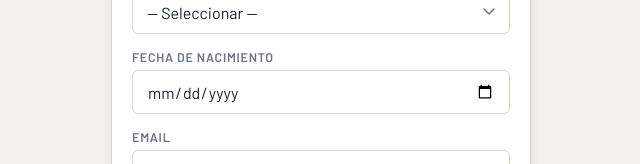
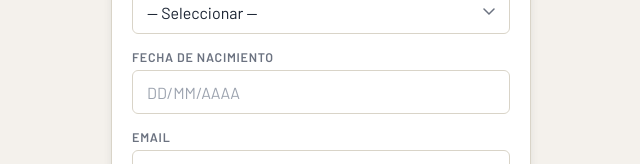
Before and after one commit to FranCalderon67/ShootEventsManager, a React (Create React App) app in the folder frontend/: page /login in a window 1280 px wide. Both pictures are taken after a click on the button "Registrarse". Shown: the part 383-547 px from the top of the page, without its empty margins (319-959 px from the left). Built offline with nearby package versions, Linux system fonts and the light colour scheme; no server answers; a web font is replaced by a local one.

Commit message:
modifico creacion de etapas

```diff
--- a/frontend/public/sw.js
+++ b/frontend/public/sw.js
@@ -1,4 +1,4 @@
-const CACHE_NAME = 'tirosport-v1';
+const CACHE_NAME = 'doubletap-v1';
 const urlsToCache = ['/', '/index.html'];
 
 self.addEventListener('install', event => {
--- a/frontend/src/components/ScoreEntry.js
+++ b/frontend/src/components/ScoreEntry.js
@@ -105,7 +105,7 @@ function DQModal({ onConfirm, onCancel }) {
   );
 }
 
-export default function ScoreEntry({ shooters, scoredShooterIds = [], dqShooterIds = [], stageId, onSave, saving, impactosPuntuables = 0 }) {
+export default function ScoreEntry({ shooters, scoredShooterIds = [], dqShooterIds = [], stageId, stageName = '', stageIndex = 0, onSave, saving, impactosPuntuables = 0 }) {
   const [selectedShooter, setSelectedShooter] = useState('');
   const [a, setA] = useState(0);
   const [metal, setMetal] = useState(0);
@@ -193,6 +193,40 @@ export default function ScoreEntry({ shooters, scoredShooterIds = [], dqShooterI
       )}
 
       <div>
+        {/* Stage name banner */}
+        {stageName && (() => {
+          const colors = [
+            { bg: '#1e3a5f', sub: '#93c5fd' },
+            { bg: '#14532d', sub: '#86efac' },
+            { bg: '#4a1d96', sub: '#c4b5fd' },
+            { bg: '#7c2d12', sub: '#fdba74' },
+            { bg: '#164e63', sub: '#67e8f9' },
+            { bg: '#713f12', sub: '#fde68a' },
+            { bg: '#881337', sub: '#fda4af' },
+            { bg: '#1f2937', sub: '#d1d5db' },
+          ];
+          const c = colors[stageIndex % colors.length];
+          return (
+            <div style={{
+              background: c.bg,
+              borderRadius: 'var(--radius)',
+              padding: '0.875rem 1.25rem',
+              marginBottom: '1rem',
+              display: 'flex', alignItems: 'center', gap: '0.75rem',
+            }}>
+              <span style={{ fontSize: '1.25rem' }}>🎯</span>
+              <div>
+                <div style={{ fontSize: '0.7rem', textTransform: 'uppercase', letterSpacing: '0.08em', color: c.sub, fontWeight: 700, marginBottom: '0.15rem' }}>
+                  Etapa activa
+                </div>
+                <div style={{ fontSize: '1.25rem', fontWeight: 900, color: '#fff', letterSpacing: '-0.01em' }}>
+                  {stageName}
+                </div>
+              </div>
+            </div>
+          );
+        })()}
+
         {/* Shooter selector */}
         <div className="shooter-selector">
           <label className="form-label">Tirador</label>
--- a/frontend/src/pages/EventDetail.js
+++ b/frontend/src/pages/EventDetail.js
@@ -370,7 +370,7 @@ export default function EventDetail() {
             </div>
             {(editingStage.cartones || editingStage.metales) ? (
               <div style={{ fontSize: '0.8rem', color: 'var(--text-muted)', marginBottom: '1rem' }}>
-                Impactos puntuables: <strong style={{ color: 'var(--primary)' }}>{(parseInt(editingStage.cartones)||0)*2 + (parseInt(editingStage.metales)||0)}</strong>
+                Impactos puntuables: <strong style={{ color: 'var(--primary)' }}>{(parseInt(editingStage.cartones) || 0) * 2 + (parseInt(editingStage.metales) || 0)}</strong>
               </div>
             ) : null}
             <div style={{ display: 'flex', gap: '0.75rem' }}>
@@ -540,15 +540,15 @@ export default function EventDetail() {
                 </div>
                 {(stageCartones || stageMetales) ? (
                   <div style={{ fontSize: '0.8rem', color: 'var(--text-muted)', margin: '0.5rem 0' }}>
-                    Impactos puntuables: <strong style={{ color: 'var(--primary)' }}>{(parseInt(stageCartones)||0)*2 + (parseInt(stageMetales)||0)}</strong>
-                    <span style={{ marginLeft: '0.5rem', opacity: 0.7 }}>({stageCartones||0} tarjetas × 2 + {stageMetales||0} metales × 1)</span>
+                    Impactos puntuables: <strong style={{ color: 'var(--primary)' }}>{(parseInt(stageCartones) || 0) * 2 + (parseInt(stageMetales) || 0)}</strong>
+                    <span style={{ marginLeft: '0.5rem', opacity: 0.7 }}>({stageCartones || 0} tarjetas × 2 + {stageMetales || 0} metales × 1)</span>
                   </div>
                 ) : null}
                 <div style={{ display: 'flex', gap: '0.75rem', alignItems: 'flex-end', flexWrap: 'wrap', marginTop: '0.75rem' }}>
                   <div className="form-group" style={{ flex: 2, marginBottom: 0, minWidth: '200px' }}>
-                    <label className="form-label">Archivo de etapa (PDF)</label>
+                    <label className="form-label">Archivo de etapa (PDF, JPG, PNG)</label>
                     <input
-                      type="file" accept=".pdf"
+                      type="file" accept=".pdf,.jpg,.jpeg,.png"
                       className="form-control"
                       onChange={e => setStagePdf(e.target.files[0] || null)}
                       style={{ padding: '0.4rem' }}
@@ -584,11 +584,19 @@ export default function EventDetail() {
               </div>
               <div className="card-body" style={{ padding: currentStage.archivoPdf ? '0' : '2rem', textAlign: 'center' }}>
                 {currentStage.archivoPdf ? (
+                  /\.(jpg|jpeg|png)$/i.test(currentStage.archivoPdf) ? (
+                    <img
+                      src={currentStage.archivoPdf}
+                      alt="Archivo de etapa"
+                      style={{ width: '100%', borderRadius: '0 0 var(--radius) var(--radius)', display: 'block' }}
+                    />
+                  ) : (
                     <iframe
                       src={`https://docs.google.com/viewer?url=${encodeURIComponent(currentStage.archivoPdf)}&embedded=true`}
                       style={{ width: '100%', height: '600px', border: 'none', borderRadius: '0 0 var(--radius) var(--radius)' }}
                       title="Archivo de etapa"
                     />
+                  )
                 ) : (
                   <p style={{ color: 'var(--text-muted)', fontSize: '0.9rem' }}>
                     No hay archivo disponible para esta etapa.
@@ -669,6 +677,8 @@ export default function EventDetail() {
                         stageId={activeStage}
                         onSave={handleSaveScore}
                         saving={saving}
+                        stageName={currentStage?.name}
+                        stageIndex={event.stages.findIndex(s => s._id === activeStage)}
                       />
                     </div>
                   </div>
@@ -715,7 +725,7 @@ export default function EventDetail() {
                                 <td>{score.miss ?? 0}</td>
                                 <td>{score.procedural ?? 0}</td>
                                 <td>{score.warnings > 0 ? (score.dq ? '🟥' : '🟨'.repeat(score.warnings)) : '—'}</td>
-                              <td><strong style={score.dq ? {color:'var(--red)'} : {}}>{score.dq ? 'DQ' : parseFloat(score.total).toFixed(2)}</strong></td>
+                                <td><strong style={score.dq ? { color: 'var(--red)' } : {}}>{score.dq ? 'DQ' : parseFloat(score.total).toFixed(2)}</strong></td>
                               </tr>
                             ))}
                         </tbody>
--- a/frontend/src/pages/Login.js
+++ b/frontend/src/pages/Login.js
@@ -2,6 +2,46 @@ import React, { useState } from 'react';
 import { useNavigate, Link } from 'react-router-dom';
 import { useAuth } from '../context/AuthContext';
 import API from '../utils/api';
+
+// Converts DD/MM/AAAA display to YYYY-MM-DD for backend
+function DateInput({ value, onChange }) {
+  const toDisplay = (iso) => {
+    if (!iso) return '';
+    const [y, m, d] = iso.split('-');
+    if (!y || !m || !d) return '';
+    return `${d}/${m}/${y}`;
+  };
+
+  const [display, setDisplay] = React.useState(toDisplay(value));
+
+  const handleChange = (e) => {
+    const raw = e.target.value.replace(/\D/g, '');
+    let formatted = '';
+    if (raw.length <= 2) formatted = raw;
+    else if (raw.length <= 4) formatted = `${raw.slice(0, 2)}/${raw.slice(2)}`;
+    else formatted = `${raw.slice(0, 2)}/${raw.slice(2, 4)}/${raw.slice(4, 8)}`;
+    setDisplay(formatted);
+    if (raw.length === 8) {
+      const d = raw.slice(0, 2), m = raw.slice(2, 4), y = raw.slice(4, 8);
+      onChange(`${y}-${m}-${d}`);
+    } else {
+      onChange('');
+    }
+  };
+
+  return (
+    <input
+      type="text"
+      inputMode="numeric"
+      className="form-control"
+      value={display}
+      onChange={handleChange}
+      placeholder="DD/MM/AAAA"
+      maxLength={10}
+      required
+    />
+  );
+}
 
 export default function Login() {
   const [mode, setMode] = useState('login');
@@ -121,7 +161,7 @@ export default function Login() {
                 </div>
                 <div className="form-group">
                   <label className="form-label">Fecha de nacimiento</label>
-                  <input type="date" className="form-control" value={fechaNacimiento} onChange={e => setFechaNacimiento(e.target.value)} required />
+                  <DateInput value={fechaNacimiento} onChange={setFechaNacimiento} />
                 </div>
                 <div className="form-group">
                   <label className="form-label">Email</label>
```
Also changed, not shown: frontend/public/manifest.json, 1 other file (tests, documents, lock files or other folders). Lines whose indentation alone changed are shown as unchanged.
